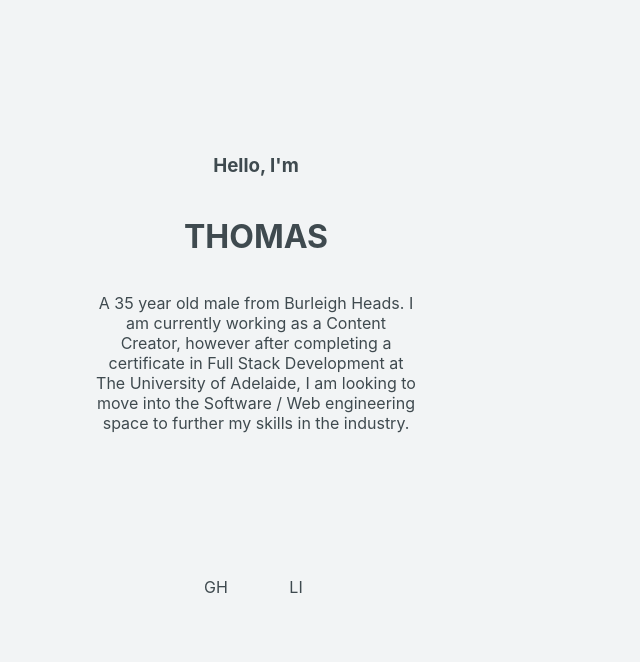
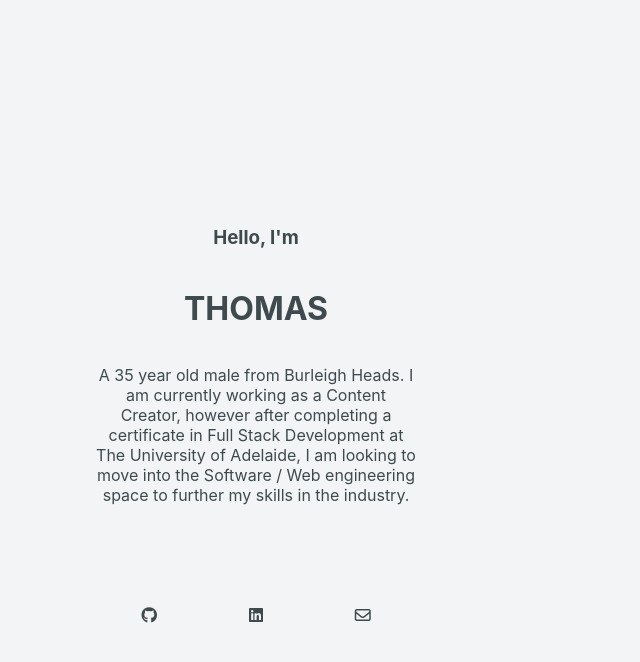
Before and after one commit to skipsterling/skipsterling-thomas-sterling-james-portfolio, a React (Create React App) app: page / in a window 1280 px wide. Shown: the top 662 px of the page, without its empty margins (0-640 px from the left). Built offline with nearby package versions, Linux system fonts and the light colour scheme.

Commit message:
git linkedin and email icons added with hover effect

```diff
--- a/public/index.html
+++ b/public/index.html
@@ -3,6 +3,7 @@
   <head>
     <meta charset="utf-8" />
     <link rel="icon" href="%PUBLIC_URL%/favicon.ico" />
+    <link rel='stylesheet' href='https://cdnjs.cloudflare.com/ajax/libs/font-awesome/6.2.1/css/all.min.css'/>
     <meta name="viewport" content="width=device-width, initial-scale=1" />
     <meta name="theme-color" content="#000000" />
     <meta
--- a/src/App.css
+++ b/src/App.css
@@ -43,11 +43,9 @@
   }
 
   .IconContainer {
-  width: 10rem;
-  height: 10rem;
+  width: 100%;
   display: flex;
   flex-direction: row;
-
   justify-content: space-around;
   align-items: center;
   margin-top: 5rem;
@@ -57,16 +55,40 @@
   display: flex;
   flex-direction: row;
   justify-content: space-around;
-  width: 40%;
-  height: 40%;
+  width: 33%;
+  height: 33%;
 
+  }
+
+  .gh:hover {
+    transform: scale(2);
+    transition: all 0.5s ease;
   }
 
   .li {
   display: flex;
   flex-direction: row;
   justify-content: space-around;
-  width: 40%;
-  height: 40%;
+  width: 33%;
+  height: 33%;
 
   }
+
+  .li:hover {
+    transform: scale(2);
+    transition: all 0.5s ease;
+  }
+
+  .email {
+    display: flex;
+    flex-direction: row;
+    justify-content: space-around;
+    width: 33%;
+    height: 33%;
+
+    }
+
+    .email:hover {
+      transform: scale(2);
+      transition: all 0.5s ease;
+    }
--- a/src/App.js
+++ b/src/App.js
@@ -8,8 +8,9 @@ return (
 <h1>THOMAS</h1>
 <p>A 35 year old male from Burleigh Heads. I am currently working as a Content Creator, however after completing a certificate in Full Stack Development at The University of Adelaide, I am looking to move into the Software / Web engineering space to further my skills in the industry. </p>
 <div className="IconContainer" data-speed='3'>
-<div className="gh" data-speed='1'>GH</div>
-<div className="li" data-speed='2'>LI</div>
+<div className="gh"><i class="fa-brands fa-github"></i></div>
+<div className="li"><i class="fa-brands fa-linkedin"></i></div>
+<div className="email"><i class="fa-regular fa-envelope"></i></div>
 </div>
 </div>
 <div className="box2"></div>
```
